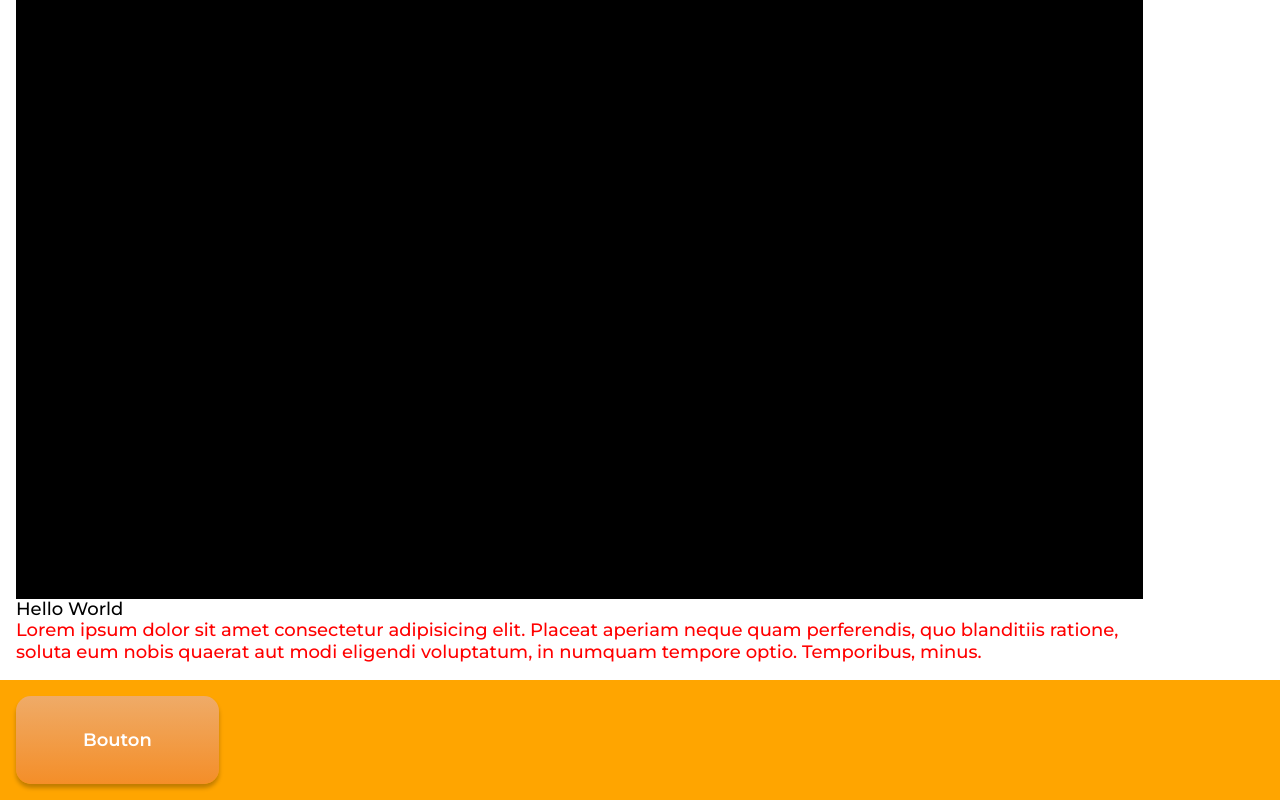
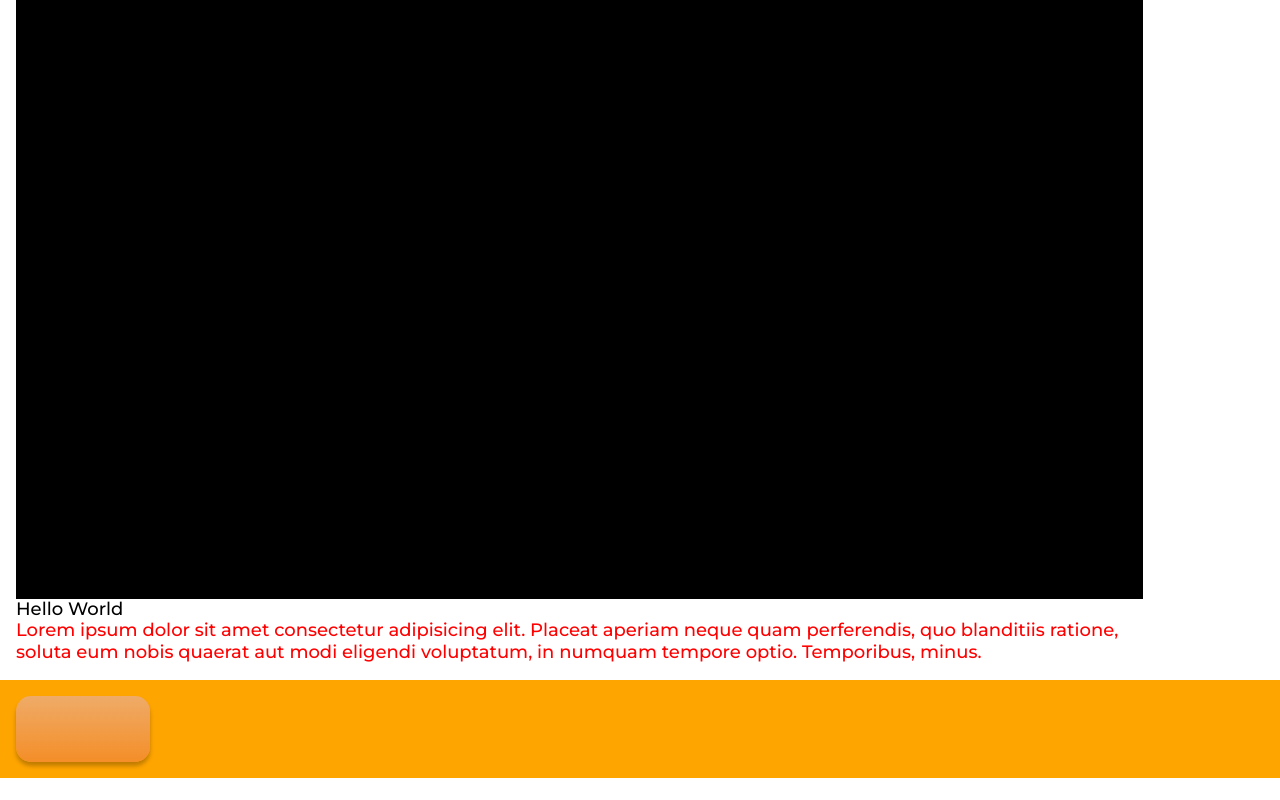
Before and after one commit to DavidSark/initiation-front, a Vue app: page / in a window 1280 px wide. Shown: the part 1564-2364 px from the top of the page. After the commit the page ends 2342 px from the top, so only its background shows below. Built offline with nearby package versions, Linux system fonts and the light colour scheme.

Commit message:
feat(icon-button) : ajout de plus d'icones et création du bouton avec l'icone

```diff
--- a/src/components/elements/MyButton.vue
+++ b/src/components/elements/MyButton.vue
@@ -1,24 +1,33 @@
 <script setup>
 import {computed} from "vue"
+import MyIcon from './MyIcon.vue';
 const props = defineProps({
-        content: String,
         href: String,
         size: String,
-        variant: String
+        variant: String,
+        hasIcon: Boolean,
     })
 
 const className = computed (() => ({
 
   ' -rounded': props.variant === 'rounded',
-  ' -small': props.size === 'small'
+  ' -small': props.size === 'small',
+  ' -hasIcon': props.hasIcon,
+}))
 
-}))
+
+
 </script>
 
 <template>
-    <a v-if="href" :href="href" :class="className" class="button"><slot></slot></a>
-    <button v-else class="button" :class="className">
-     <slot></slot>
+    <a v-if="href" :href="href" :class="className"  class="button">
+        <slot></slot>
+
+        <MyIcon :class="className" class="button__hasIcon" v-if="hasIcon" name="right arrow" color="white" stroke="black" size="small" />
+    </a>
+    <button :content="content" v-else class="button" :class="className" >
+   <slot></slot>
+        <MyIcon v-if="hasIcon" :class="className" class="button__hasIcon"  name="right arrow" color="white" stroke="black" size="small" />
     </button>
 </template>
 
@@ -53,6 +62,12 @@ const className = computed (() => ({
             padding: rem(14) rem(29);
             font-weight: 400;
         }
+
+        &.-hasIcon{
+            > * {
+                margin-left: rem(15);
+            }
+        }
     }
 
 </style>
--- a/src/views/HomeView.vue
+++ b/src/views/HomeView.vue
@@ -42,7 +42,7 @@ import ServiceIcon from '../components/elements/ServiceIcon.vue'
       <p>Lorem ipsum dolor sit amet consectetur adipisicing elit. Placeat aperiam neque quam perferendis, quo blanditiis
         ratione, soluta eum nobis quaerat aut modi eligendi voluptatum, in numquam tempore optio. Temporibus, minus.</p>
       <template v-slot:footer>
-        <MyButton>Bouton</MyButton>
+        <MyButton></MyButton>
       </template>
 
     </Layout>
```
Also changed, not shown: 1 other file (tests, documents, lock files or other folders).
